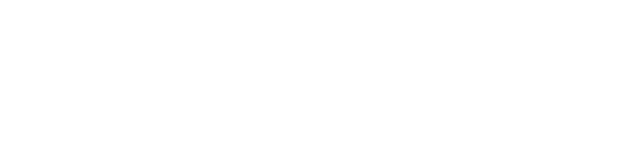
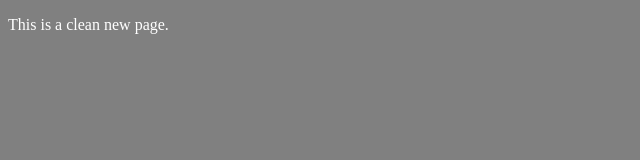
Before and after one commit to fhotov/fhotov.github.io, a plain HTML site: page index.html in a window 1280 px wide. Shown: the whole page, without its empty margins (0-640 px from the left). Drawn offline with Linux system fonts and the light colour scheme.

Commit message:
Update index.html

```diff
--- a/index.html
+++ b/index.html
@@ -1,8 +1,14 @@
 <!DOCTYPE html>
 <html>
   <head>
-
+    <style>
+      body {
+        background-color: gray;
+        color: white;
+      }
+    </style>
   </head>
   <body>
+    <p>This is a clean new page.</p>
   </body>
 </html>
```
